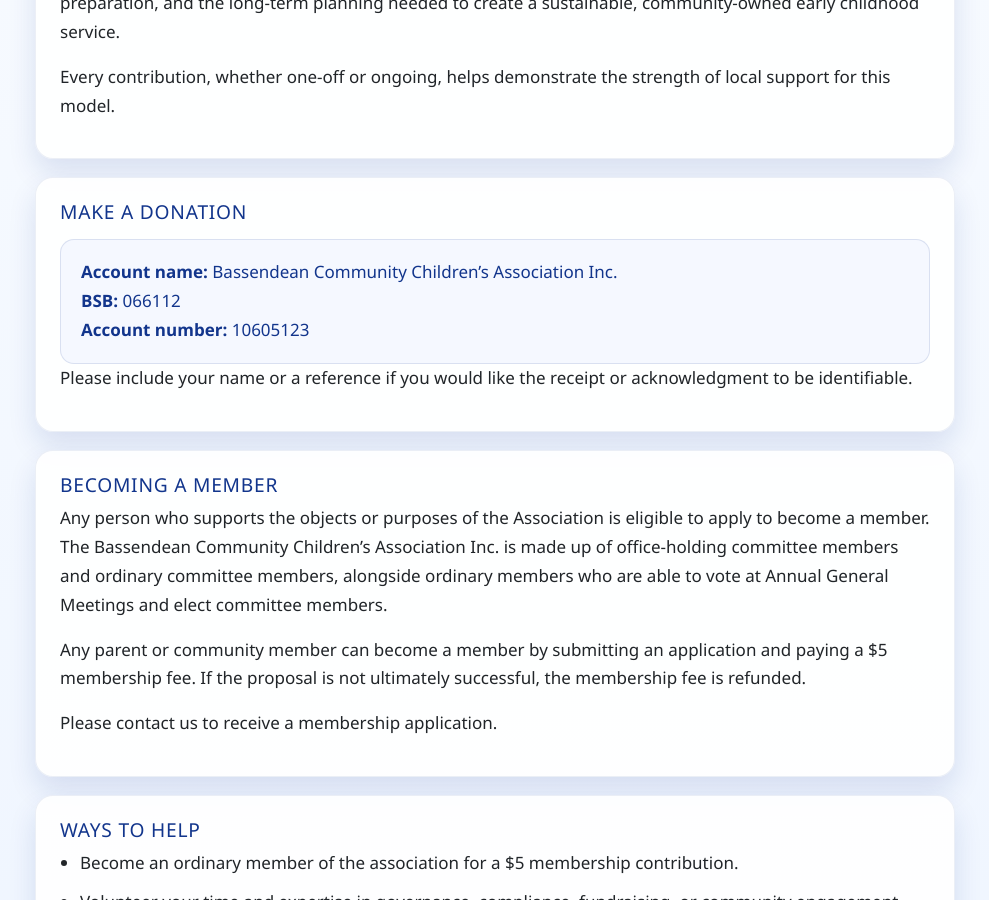
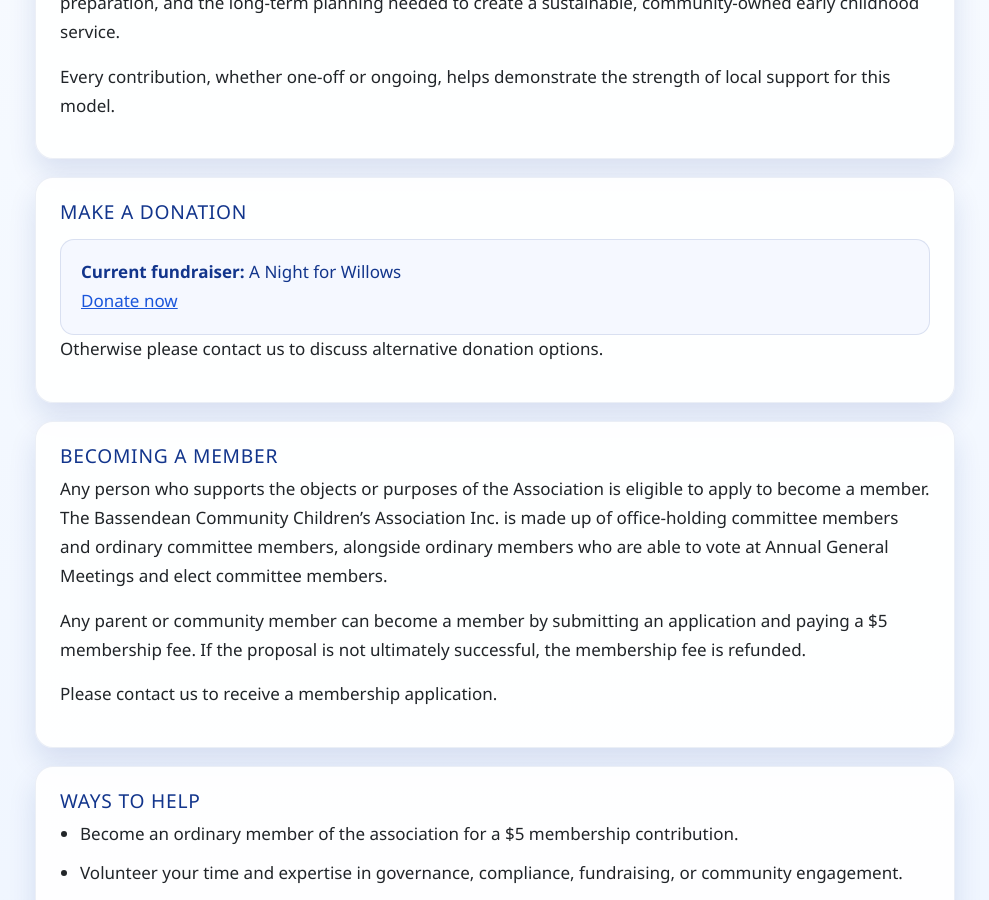
Before and after one commit to AndrewRLogan/bcca-website, a Jekyll site: the page built from support.html, in a window 1280 px wide and 900 px high, scrolled down 309 px. Shown: the whole window, without its empty margins (145-1134 px from the left). Built offline with Jekyll 4.4.1, drawn with Linux system fonts in a browser that asks for light colours.

Commit message:
hide bank details and other sensitive information in the fundraiser poster image on the homepage.

```diff
--- a/support.html
+++ b/support.html
@@ -20,12 +20,13 @@
 <div class="card">
   <h2>Make a donation</h2>
   <div class="donation-box">
-    <strong>Account name:</strong> Bassendean Community Children&rsquo;s Association Inc.<br>
-    <strong>BSB:</strong> 066112<br>
-    <strong>Account number:</strong> 10605123
+    <strong>Current fundraiser:</strong> A Night for Willows<br>
+    <a href="https://www.zeffy.com/en-AU/ticketing/bcca-presents-a-night-for-willows" target="_blank" rel="noopener noreferrer">
+      Donate now
+    </a>
   </div>
   <p>
-    Please include your name or a reference if you would like the receipt or acknowledgment to be identifiable.
+    Otherwise please contact us to discuss alternative donation options.
   </p>
 </div>
 
```
